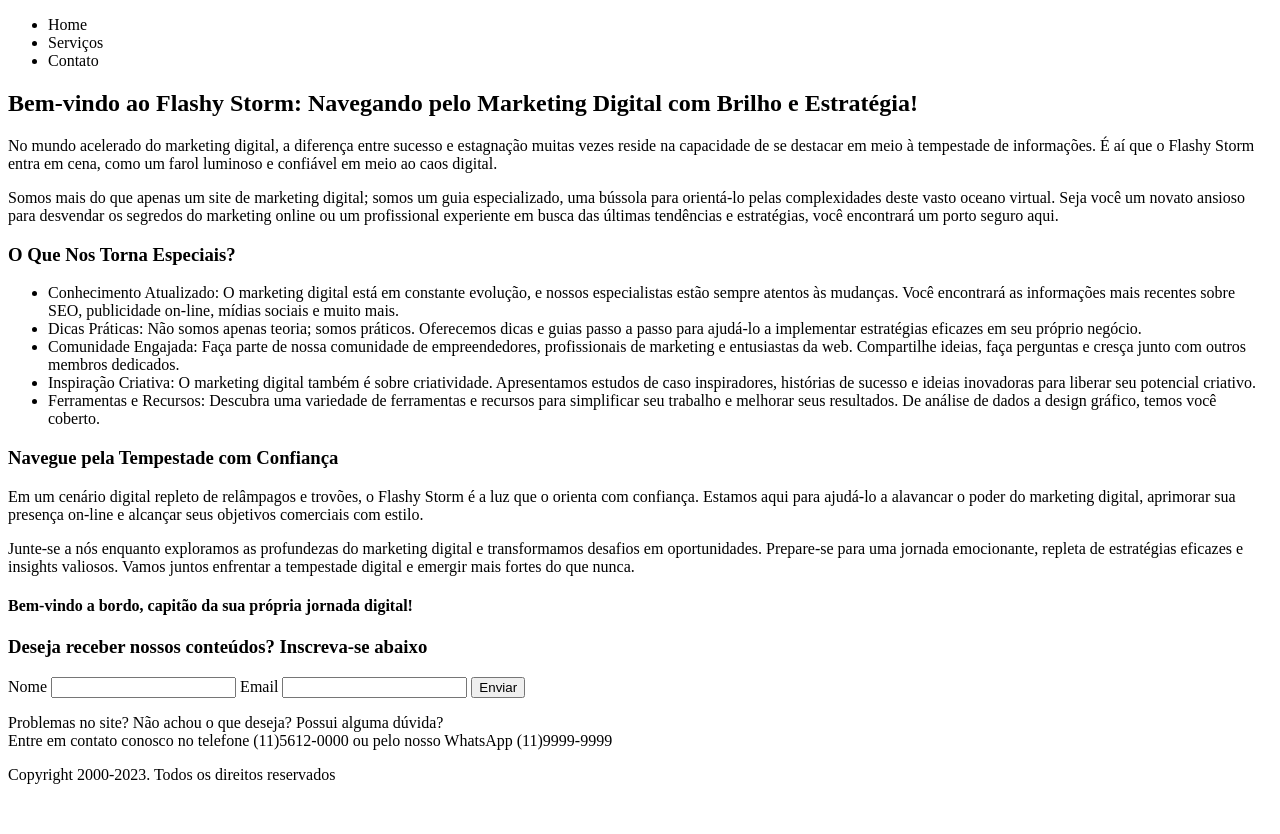
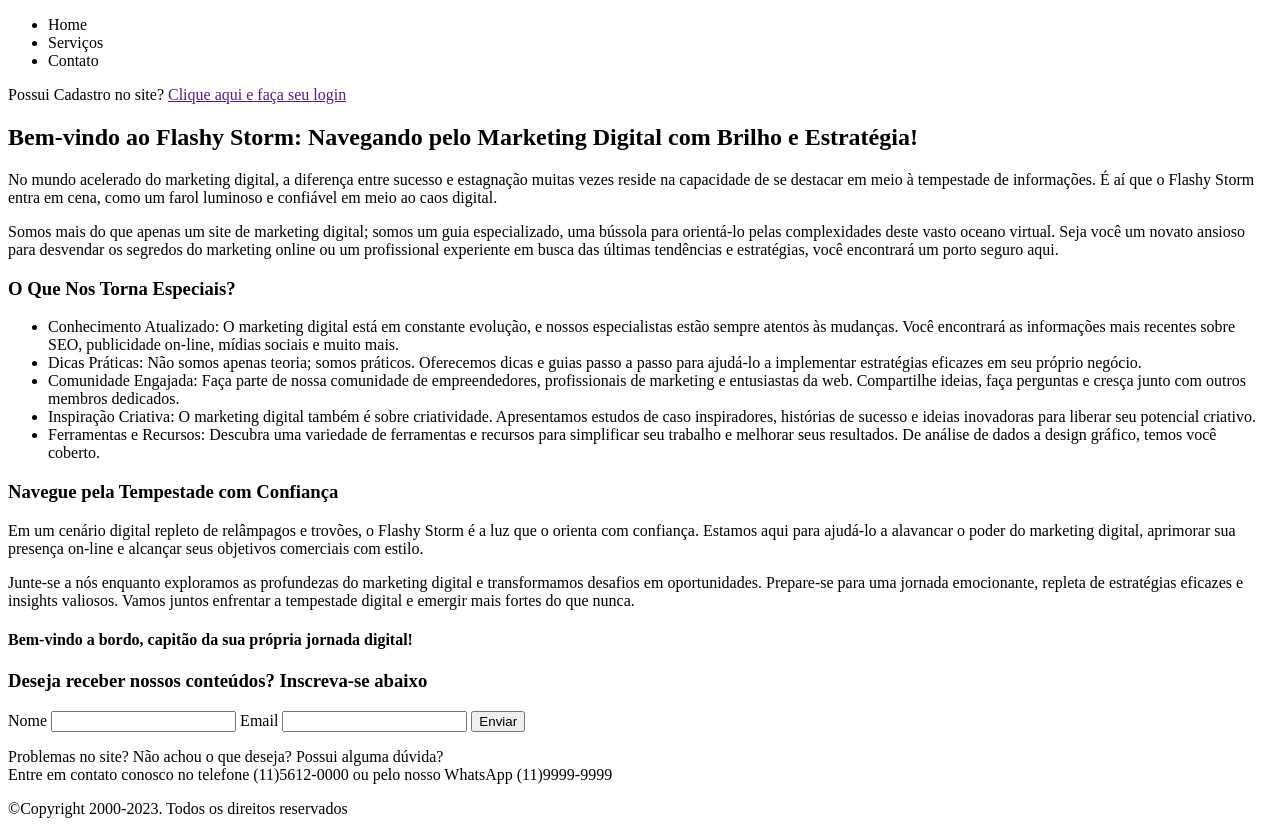
Before and after one commit to Samuel-045/PWMA-04129126-Samuel, a plain HTML site: page PWMA - Semana#03/index.html in a window 1280 px wide. Before the commit the page ends 800 px from the top, so only its background shows below. Drawn offline with Linux system fonts and the light colour scheme.

Commit message:
Modificações no arquivo html

```diff
--- a/PWMA - Semana#03/index.html
+++ b/PWMA - Semana#03/index.html
@@ -17,6 +17,8 @@
                 <li>Contato</li>
             </ul>
         </nav>
+
+        <p>Possui Cadastro no site? <a href="">Clique aqui e faça seu login</a></p>
 
     </header>
 
@@ -84,7 +86,7 @@
             Entre em contato conosco no telefone (11)5612-0000 ou pelo nosso WhatsApp (11)9999-9999</p>
 
 
-            <p>Copyright 2000-2023. Todos os direitos reservados</p>
+            <p>&copy;Copyright 2000-2023. Todos os direitos reservados</p>
         </footer>
     </main>
 </body>
```
